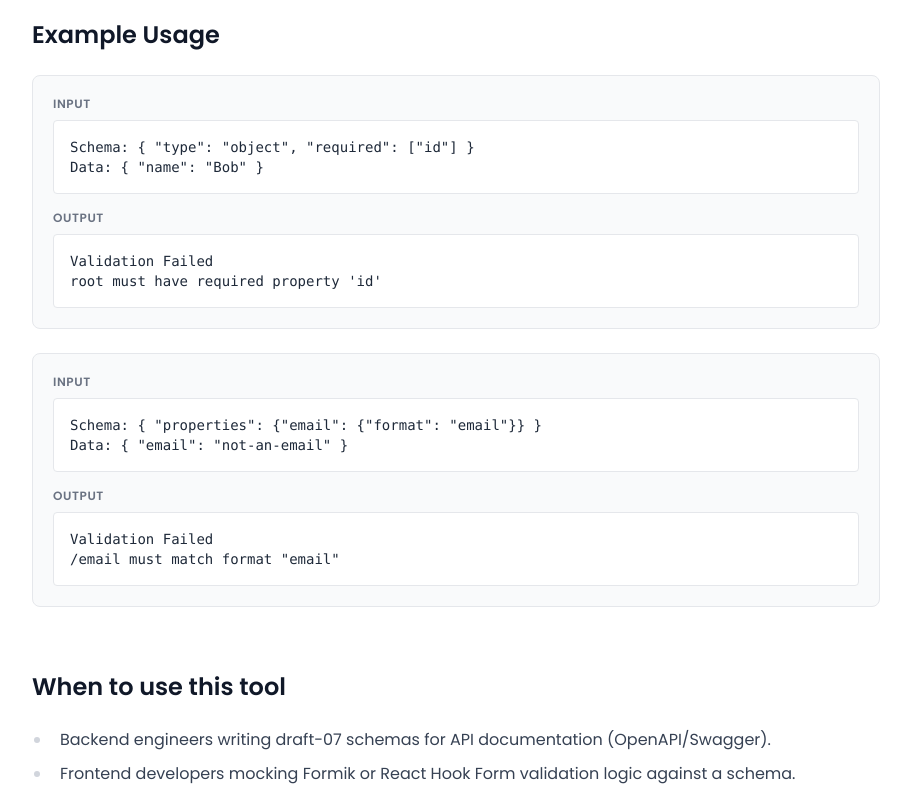
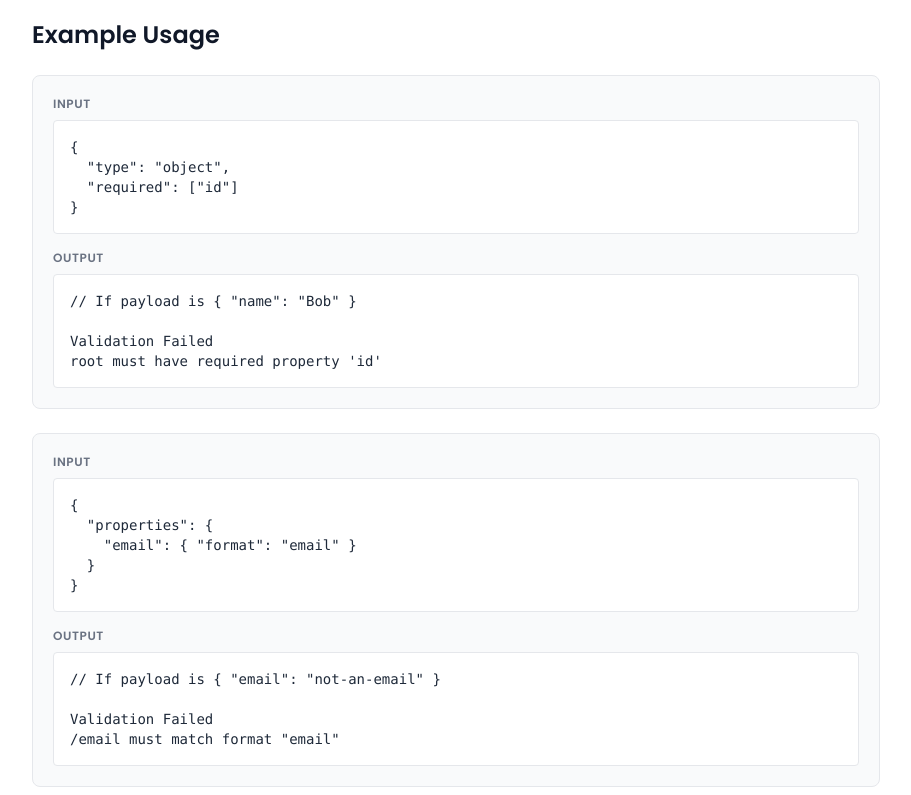
Before and after one commit to ArhamAshfaqft/devtoolslabs, a Next.js app: page /json-schema-validator in a window 1280 px wide. Shown: the part 1800-2595 px from the top of the page, without its empty margins (184-1095 px from the left). Built offline with nearby package versions, Linux system fonts and the light colour scheme.

Commit message:
fix: JSON Schema Validator examples parsing error

```diff
--- a/app/json-schema-validator/page.tsx
+++ b/app/json-schema-validator/page.tsx
@@ -27,12 +27,12 @@ export default function JsonSchemaValidatorPage() {
       ]}
       examples={[
         {
-          input: "Schema: { \"type\": \"object\", \"required\": [\"id\"] }\nData: { \"name\": \"Bob\" }",
-          output: "Validation Failed\nroot must have required property 'id'"
+          input: "{\n  \"type\": \"object\",\n  \"required\": [\"id\"]\n}",
+          output: "// If payload is { \"name\": \"Bob\" }\n\nValidation Failed\nroot must have required property 'id'"
         },
         {
-          input: "Schema: { \"properties\": {\"email\": {\"format\": \"email\"}} }\nData: { \"email\": \"not-an-email\" }",
-          output: "Validation Failed\n/email must match format \"email\""
+          input: "{\n  \"properties\": {\n    \"email\": { \"format\": \"email\" }\n  }\n}",
+          output: "// If payload is { \"email\": \"not-an-email\" }\n\nValidation Failed\n/email must match format \"email\""
         }
       ]}
       useCases={[
```
